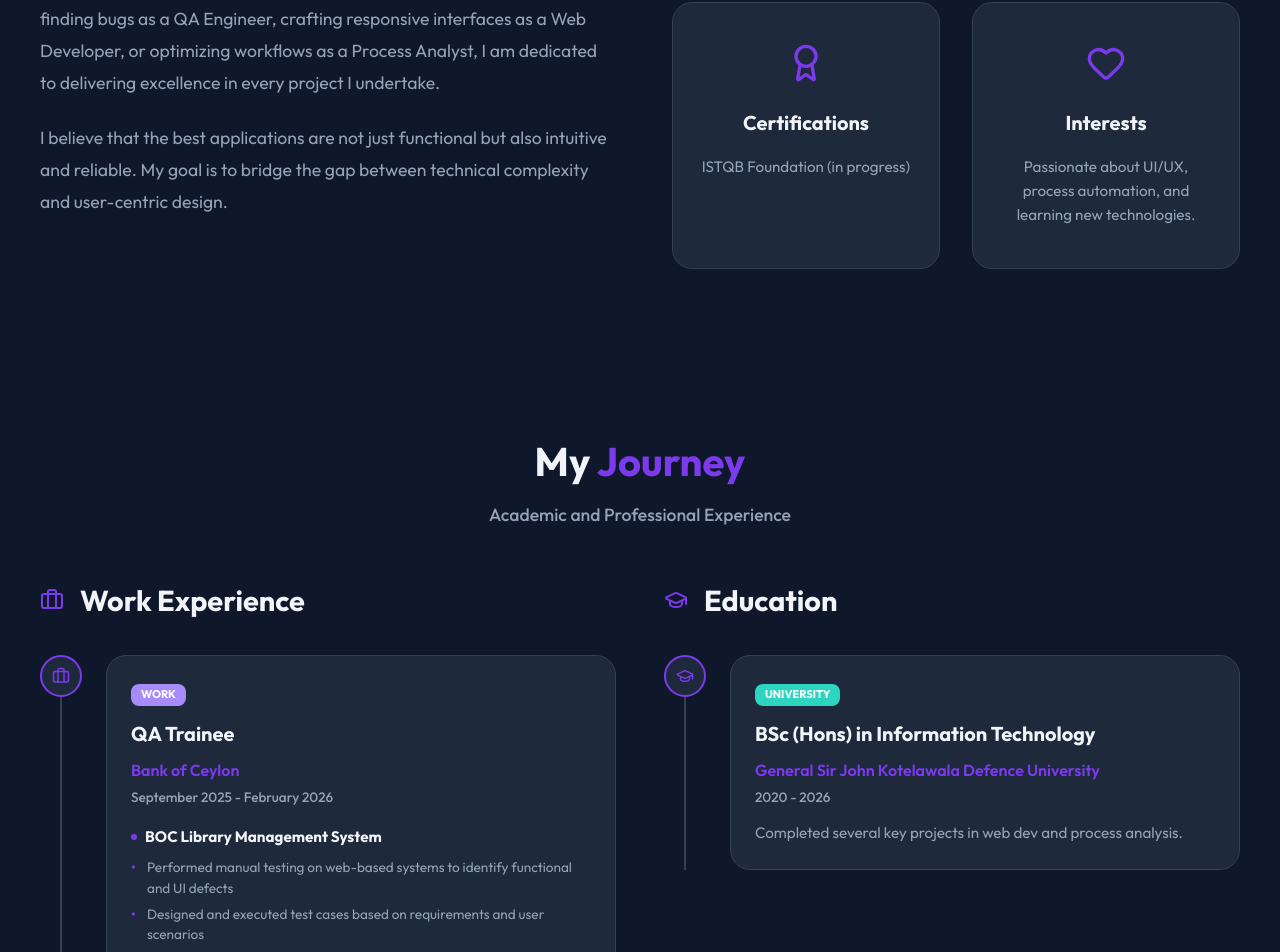
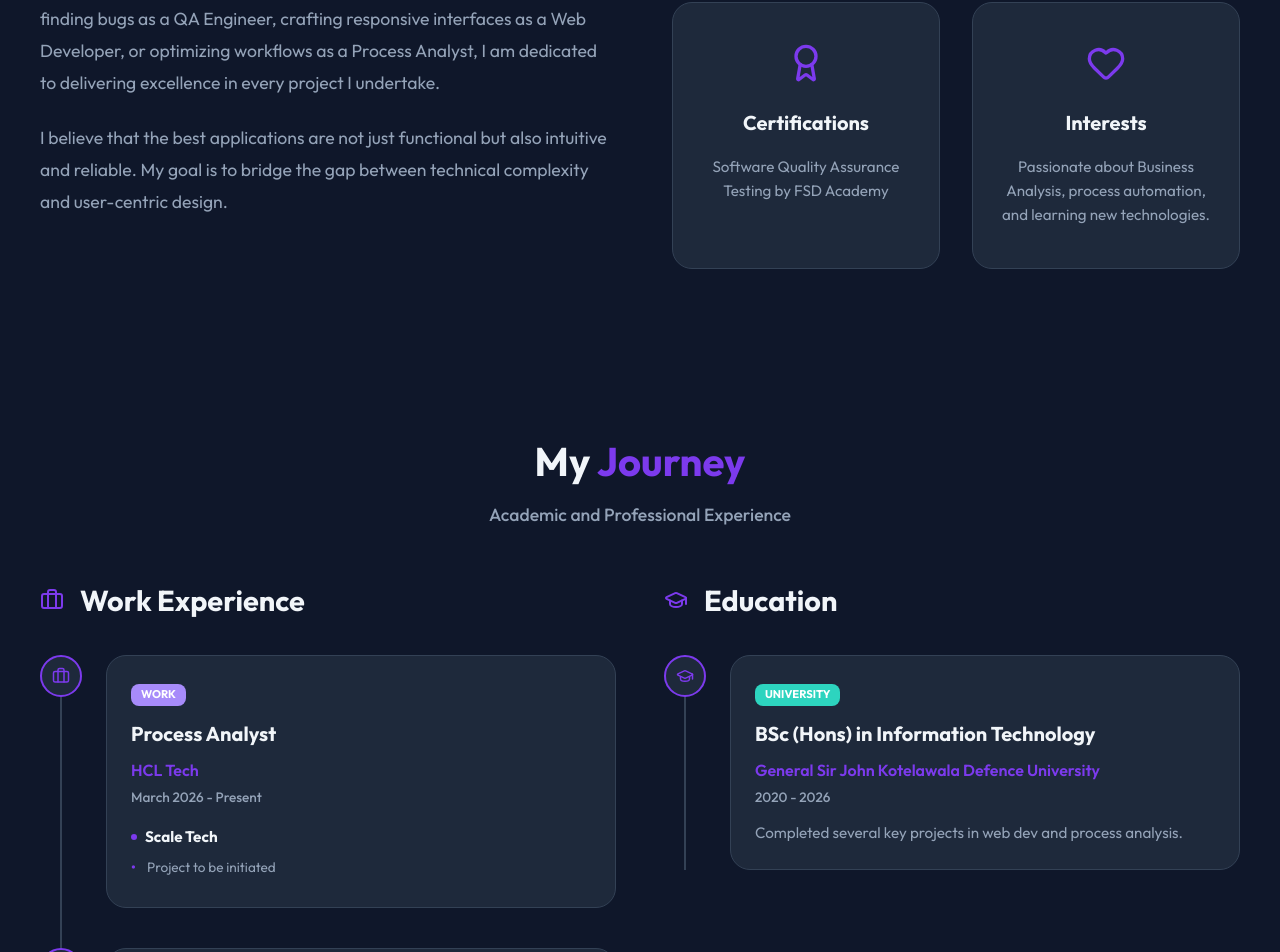
Before and after one commit to Amanda-2000/web-portfolio-site, a React (Create React App) app in the folder portfolio/: page /about in a window 1280 px wide. Shown: the part 589-1541 px from the top of the page. Built offline with nearby package versions, Linux system fonts and the light colour scheme.

Commit message:
update the protforlio

```diff
--- a/portfolio/src/pages/About/About.js
+++ b/portfolio/src/pages/About/About.js
@@ -19,12 +19,12 @@ const About = () => {
     {
       icon: <Award className={styles.icon} />,
       title: 'Certifications',
-      desc: 'ISTQB Foundation (in progress)',
+      desc: 'Software Quality Assurance Testing by FSD Academy',
     },
     {
       icon: <Heart className={styles.icon} />,
       title: 'Interests',
-      desc: 'Passionate about UI/UX, process automation, and learning new technologies.',
+      desc: 'Passionate about Business Analysis, process automation, and learning new technologies.',
     },
   ];
 
--- a/portfolio/src/pages/Experience/Experience.js
+++ b/portfolio/src/pages/Experience/Experience.js
@@ -5,6 +5,21 @@ import styles from './Experience.module.css';
 
 const Experience = () => {
   const experiences = [
+    {
+      type: 'work',
+      title: 'Process Analyst',
+      company: 'HCL Tech',
+      date: 'March 2026 - Present',
+      projects: [
+        {
+          name: 'Scale Tech',
+          responsibilities: [
+            'Project to be initiated'
+          ]
+        }
+      ],
+      icon: <Briefcase size={18} />,
+    },
     {
       type: 'work',
       title: 'QA Trainee',
--- a/portfolio/src/pages/Projects/Projects.js
+++ b/portfolio/src/pages/Projects/Projects.js
@@ -73,7 +73,7 @@ const Projects = () => {
         'Led the QA process by designing test cases and performing functional, usability, and regression testing to ensure system stability.',
         'Identified, documented, and tracked defects to maintain high software quality across web and mobile platforms.'
       ],
-      github: 'https://github.com/Amanda2000/WebProject',
+      github: 'https://github.com/Amanda-2000/WebProject',
       image: 'https://images.unsplash.com/photo-1552566626-52f8b828add9?q=80&w=800&auto=format&fit=crop',
     },
     {
@@ -87,7 +87,7 @@ const Projects = () => {
         'Executed rigorous functional and usability testing to ensure the accuracy of data analysis and chart visualizations.',
         'Designed test cases for file upload mechanisms and identified defects in API responses and data handling workflows.'
       ],
-      github: 'https://github.com/Amanda2000/CSV-Analyzer', // Replace with your actual link if different
+      github: 'https://github.com/Buwanekafernando/Cv-analyzes-Agent', // Replace with your actual link if different
       image: 'https://images.unsplash.com/photo-1551288049-bebda4e38f71?q=80&w=800&auto=format&fit=crop',
     },
     {
@@ -115,8 +115,7 @@ const Projects = () => {
         'Implemented secure user authentication and scalable cloud data storage using the Firebase ecosystem.',
         'Developed personalized recommendation features that adapt content based on user feedback and travel preferences.'
       ],
-      github: 'https://github.com/Amanda2000/Anuradhapura-Guide', // Replace with your actual link if different
-      image: 'https://images.unsplash.com/photo-1588598136850-cb819f3936dc?q=80&w=800&auto=format&fit=crop',
+      image: 'https://images.pexels.com/photos/7235804/pexels-photo-7235804.jpeg?cs=srgb&dl=pexels-n-voitkevich-7235804.jpg&fm=jpg',
     },
     {
       title: 'OrangeHRM Login Test Automation',
@@ -129,7 +128,6 @@ const Projects = () => {
         'Performed detailed defect documentation and reporting to ensure a seamless and secure user entry point.',
         'Configured the testing environment within IntelliJ to manage dependencies and streamline script execution.'
       ],
-      github: 'https://github.com/Amanda2000/Automation-Project', // Replace with your actual link
       image: 'https://images.unsplash.com/photo-1516116216624-53e697fedbea?q=80&w=800&auto=format&fit=crop',
     },
   ];
--- a/portfolio/src/pages/Skills/Skills.js
+++ b/portfolio/src/pages/Skills/Skills.js
@@ -61,7 +61,7 @@ const Skills = () => {
     { name: 'Manual Testing', percent: 95 },
     { name: 'Automation Testing (Selenium)', percent: 80 },
     { name: 'API Testing (Postman)', percent: 85 },
-    { name: 'Bug Tracking (Jira)', percent: 90 },
+    { name: 'Bug Tracking (Jira)', percent: 80 },
     { name: 'SQL for Testing', percent: 75 },
     { name: 'Performance Testing', percent: 70 },
   ];
```
